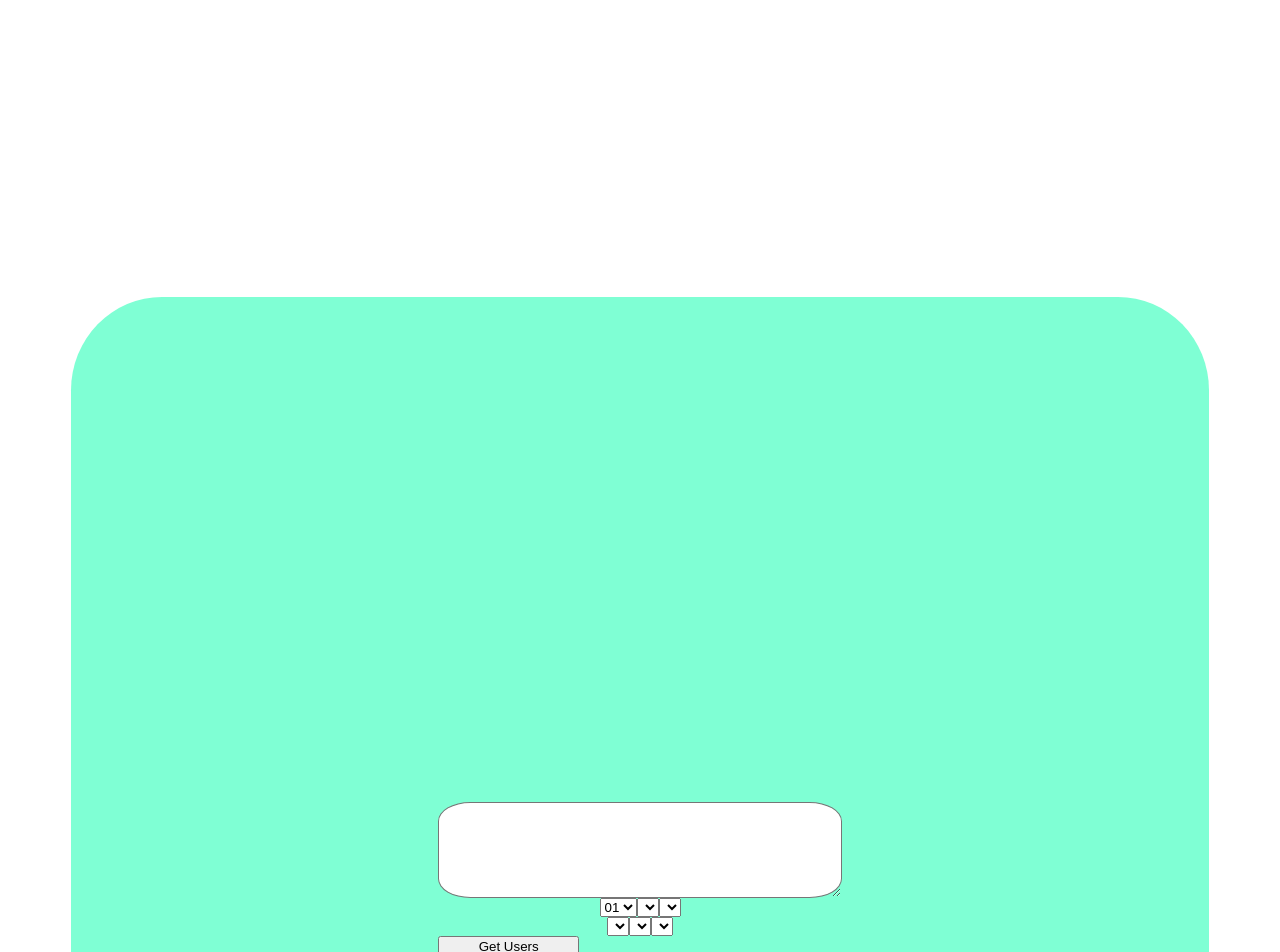
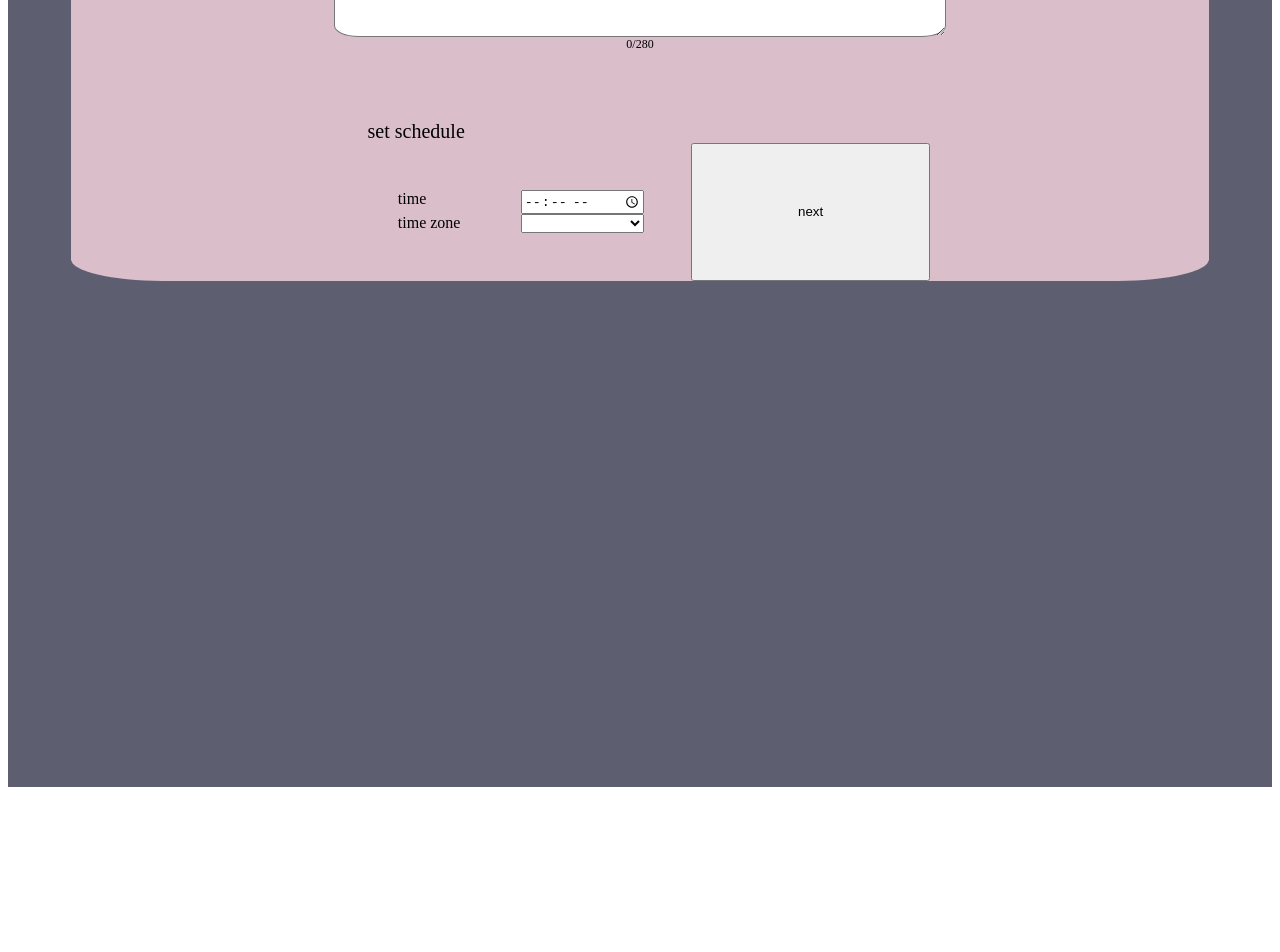
Before and after one commit to jckmo/tweet-scheduler, a React (Create React App) app: page / in a window 1280 px wide. Shown: the part 280-1232 px from the top of the page. After the commit the page ends 1075 px from the top, so only its background shows below. Built offline with nearby package versions, Linux system fonts and the light colour scheme.

Commit message:
finish basic layout

```diff
--- a/src/components/FetchUsers.jsx
+++ b/src/components/FetchUsers.jsx
@@ -4,74 +4,31 @@ import fetchUsers from '../actions/fetchUsers'
 
 class FetchUsers extends React.Component {
 
-  getUsers = () => {
-    this.props.fetchUsers()
+  sendTweet = () => {
     console.log(this)
   }
 
   render() {
     return (
       <div className='form-container'>
+        <label className='tweet-field-title'>enter tweet</label>
         <textarea className='tweet-field'rows='6'></textarea>
-        <div className='hour-min-sec'>
+        <p className='charCount'>{this.props.charCount}0/280</p>
+
+        <label className='schedule-label'>set schedule</label>
+        <div className='time'>
+          <label>time</label>
+          <input type='time' className='hour-min-sec'/>
+          <label>time zone</label>
           <select>
-            <option value='01'>01</option>
-            <option value='02'></option>
-            <option value='03'></option>
-            <option value='04'></option>
-            <option value='05'></option>
-            <option value='06'></option>
-            <option value='07'></option>
-            <option value='08'></option>
-            <option value='09'></option>
-            <option value='10'></option>
-            <option value='11'></option>
-            <option value='12'></option>
-            <option value=''></option>
-            <option value='05'></option>
-          </select>
-          <select>
-            <option value=''></option>
-            <option value=''></option>
-            <option value=''></option>
-            <option value=''></option>
-            <option value=''></option>
-          </select>
-          <select>
-            <option value=''></option>
-            <option value=''></option>
-            <option value=''></option>
-            <option value=''></option>
-            <option value=''></option>
+            <option value={null}></option>
+            <option value='00'>Eastern (Atlanta)</option>
           </select>
         </div>
 
-        <div className='month-day-year'>
-          <select>
-            <option value=''></option>
-            <option value=''></option>
-            <option value=''></option>
-            <option value=''></option>
-            <option value=''></option>
-          </select>
-          <select>
-            <option value=''></option>
-            <option value=''></option>
-            <option value=''></option>
-            <option value=''></option>
-            <option value=''></option>
-          </select>
-          <select>
-            <option value=''></option>
-            <option value=''></option>
-            <option value=''></option>
-            <option value=''></option>
-            <option value=''></option>
-          </select>
-        </div>
 
         {/* will become send button */}
-        <button className='send-tweet' onClick={this.getUsers}>Get Users</button>
+        <button className='send-tweet' onClick={this.sendTweet}>next</button>
       </div>
     )
   }
@@ -79,13 +36,13 @@ class FetchUsers extends React.Component {
 
 const mapDispatchToProps = dispatch => {
   return {
-    fetchUsers: () => dispatch(fetchUsers())
+    // fetchUsers: () => dispatch(fetchUsers())
   }
 }
 
 const mapStateToProps = state => {
   return {
-    user: state.user
+    // user: state.user
   }
 }
 
--- a/src/stylesheets/App.css
+++ b/src/stylesheets/App.css
@@ -1,41 +1,54 @@
+:root {
+  --lang-lav: #E3D8F1;
+  --quee-pin: #DABECA;
+  --rosy-bro: #BF8B85;
+  --camel: #AD8A64;
+  --blac-cor: #5D5F71;
+}
+
 #root {
   display: flex;
   justify-content: center;
   align-items: center;
+  background-color: var(--blac-cor);
+
 }
 
 .App {
-  background-color: aquamarine;
+  background-color: var(--quee-pin);
   width: 90%;
   display: flex;
   align-items: center;
   justify-content: center;
-  margin-top: 45%;
-  border-radius: 8%/8%;
-  padding: 40% 0 40% 0;
+  margin-top: 14%;
+  border-radius: 8%/6%;
+  margin: 15% 0 40% 0;
 }
 
 .form-container {
   flex-wrap: wrap;
   display: flex;
-  /* align-items: center; */
-  /* justify-content: center; */
+  justify-content: center;
+}
+
+.tweet-field-title {
+  text-align: left;
+  position: relative;
+  padding: 0 0 0 10%;
+  width: 100%;
+  font-size: 15pt;
 }
 
 .tweet-field {
-  border-radius: 8%/20%;
+  border-radius: 4%/12%;
   width: 100%;
+  margin: 0 5% 0 5%;
 }
 
-.send-tweet {
-  width: 35%;
-}
-
-.hour-min-sec {
-  width: 100%;
-    display: flex;
-  align-items: center;
-  justify-content: center;
+.charCount {
+  font-size: 9pt;
+  margin: 0;
+  margin-bottom: 10%;
 }
 
 .month-day-year {
@@ -44,3 +57,20 @@
   align-items: center;
   justify-content: center;
 }
+
+.time {
+  margin: 7%;
+  display: grid;
+  grid-template-columns: 1fr 1fr;
+  column-gap: 10%;
+}
+
+.schedule-label {
+  width: 100%;
+  padding: 0 0 0 10%;
+  font-size: 15pt;
+}
+
+.send-tweet {
+  width: 35%;
+}
```
